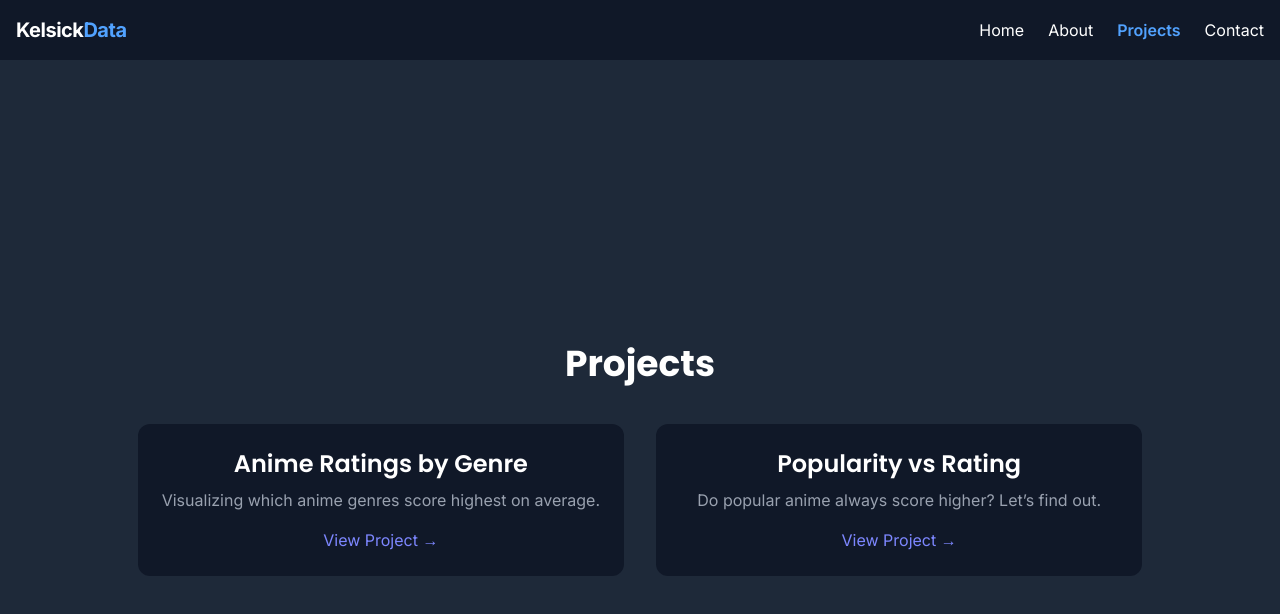
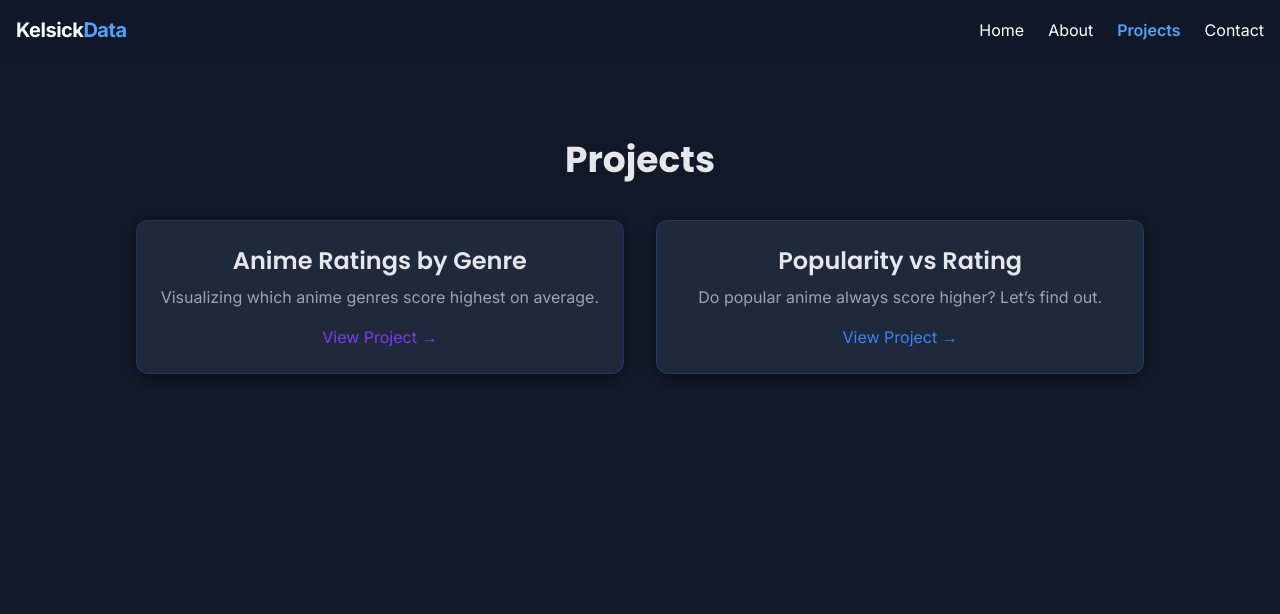
Before and after one commit to robinkelsick/kelsickdata, a Vue app: page /projects in a window 1280 px wide. Shown: the top 614 px of the page. Built offline with nearby package versions, Linux system fonts and the light colour scheme.

Commit message:
project section styling

```diff
--- a/src/components/ProjectsSection.vue
+++ b/src/components/ProjectsSection.vue
@@ -1,31 +1,66 @@
 <template>
   <section
     id="projects"
-    class="flex flex-col justify-center items-center py-20 bg-gray-800 text-white text-center h-full w-full"
+    class="flex flex-col justify-center items-center py-20 text-center w-full"
+    style="background-color: #111827; color: #e5e7eb; font-family: 'Inter', sans-serif"
   >
-    <h2 class="text-4xl font-bold mb-10">Projects</h2>
+    <h2 class="text-4xl font-bold mb-10" style="font-family: 'Poppins', sans-serif; color: #e5e7eb">
+      Projects
+    </h2>
 
     <div
       class="grid gap-8 max-w-6xl mx-auto px-4 justify-center"
       style="grid-template-columns: repeat(auto-fit, minmax(280px, 1fr))"
     >
+      <!-- Project 1 -->
       <router-link
         to="/genre-ratings"
-        class="bg-gray-900 rounded-xl p-6 hover:bg-gray-700 transition-all block"
+        class="rounded-xl p-6 block transition-transform"
+        style="
+          background-color: #1e293b;
+          box-shadow: 0 4px 12px rgba(0, 0, 0, 0.3);
+          border: 1px solid rgba(124, 58, 237, 0.2);
+        "
+        @mouseover="hover1 = true"
+        @mouseleave="hover1 = false"
+        :style="
+          hover1 ? 'transform:translateY(-4px); box-shadow:0 0 18px rgba(124,58,237,0.4);' : ''
+        "
       >
-        <h3 class="text-2xl font-semibold mb-2">Anime Ratings by Genre</h3>
-        <p class="text-gray-400 mb-4">Visualizing which anime genres score highest on average.</p>
-        <span class="text-indigo-400 hover:text-indigo-300">View Project →</span>
+        <h3 class="text-2xl font-semibold mb-2" style="color: #e5e7eb">Anime Ratings by Genre</h3>
+        <p class="mb-4" style="color: #9ca3af">
+          Visualizing which anime genres score highest on average.
+        </p>
+        <span style="color: #7c3aed" class="font-medium hover:underline"> View Project → </span>
       </router-link>
 
+      <!-- Project 2 -->
       <router-link
         to="/popularity-vs-rating"
-        class="bg-gray-900 rounded-xl p-6 hover:bg-gray-700 transition-all block"
+        class="rounded-xl p-6 block transition-transform"
+        style="
+          background-color: #1e293b;
+          box-shadow: 0 4px 12px rgba(0, 0, 0, 0.3);
+          border: 1px solid rgba(59, 130, 246, 0.2);
+        "
+        @mouseover="hover2 = true"
+        @mouseleave="hover2 = false"
+        :style="
+          hover2 ? 'transform:translateY(-4px); box-shadow:0 0 18px rgba(59,130,246,0.4);' : ''
+        "
       >
-        <h3 class="text-2xl font-semibold mb-2">Popularity vs Rating</h3>
-        <p class="text-gray-400 mb-4">Do popular anime always score higher? Let’s find out.</p>
-        <span class="text-indigo-400 hover:text-indigo-300">View Project →</span>
+        <h3 class="text-2xl font-semibold mb-2" style="color: #e5e7eb">Popularity vs Rating</h3>
+        <p class="mb-4" style="color: #9ca3af">
+          Do popular anime always score higher? Let’s find out.
+        </p>
+        <span style="color: #3b82f6" class="font-medium hover:underline"> View Project → </span>
       </router-link>
     </div>
   </section>
 </template>
+
+<script setup>
+import { ref } from 'vue'
+const hover1 = ref(false)
+const hover2 = ref(false)
+</script>
```
